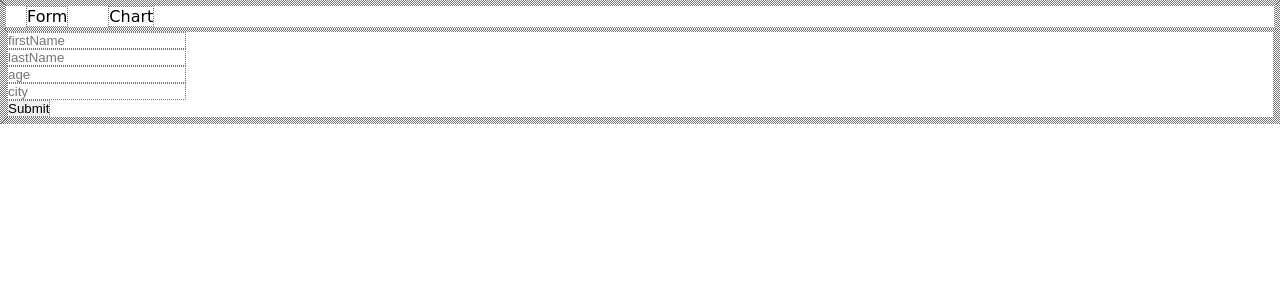
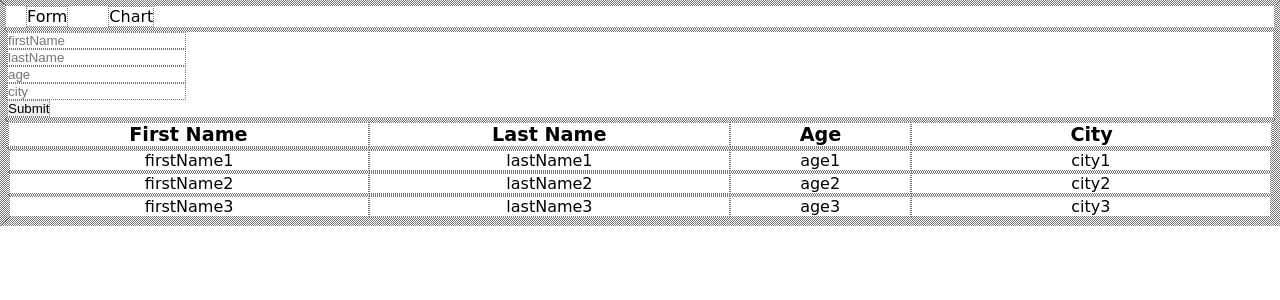
Before and after one commit to Alireza1376rahmani/ariana-task, a React (Create React App) app: page / in a window 1280 px wide. Shown: the top 300 px of the page. Built offline with nearby package versions, Linux system fonts and the light colour scheme; the HTML template or start-up script is replaced by a standard one.

Commit message:
chart component created and recieves data from redux successfully

```diff
--- a/package.json
+++ b/package.json
@@ -7,6 +7,7 @@
     "@testing-library/jest-dom": "^5.11.4",
     "@testing-library/react": "^11.1.0",
     "@testing-library/user-event": "^12.1.10",
+    "highcharts": "^9.3.1",
     "react": "^17.0.2",
     "react-dom": "^17.0.2",
     "react-redux": "^7.2.6",
--- a/src/App.css
+++ b/src/App.css
@@ -16,6 +16,26 @@ body{
     margin: 0px 20px;
 }
 
-form input {
+#form form input {
     display: block;
 }
+
+#chart .header.row{
+    font-weight: bold;
+    font-size: larger;
+}
+
+#chart .row{
+    display: flex;
+    text-align: center;
+}
+
+#chart .row .fname,
+#chart .row .lname,
+#chart .row .city{
+    flex: 2;
+}
+
+#chart .row .age{
+    flex: 1;
+}
--- a/src/App.js
+++ b/src/App.js
@@ -9,7 +9,7 @@ function App() {
         <Header/>
         <div className="container">
             <Form/>
-            {/* <Chart/> */}
+            <Chart/>
         </div>
     </div>
   );
--- a/src/components/Chart.js
+++ b/src/components/Chart.js
@@ -1,7 +1,48 @@
 import React, { useEffect } from "react";
+import { connect } from "react-redux";
 
-function Chart() {
-	return <div className="chart">my chart</div>;
+function Chart(props) {
+
+
+useEffect(()=>{
+    console.log("chart component")
+    console.log(props)
+
+})
+
+
+	return (
+		<div id="chart" className="chart">
+			<div className="table">
+				<div className="header row">
+					<div className="fname">First Name</div>
+					<div className="lname">Last Name</div>
+					<div className="age">Age</div>
+					<div className="city">City</div>
+				</div>
+				<div className="data">
+					{props.persons ? (
+						props.persons.map((person) => (
+							<div className="row">
+								<div className="fname">{person.firstName}</div>
+								<div className="lname">{person.lastName}</div>
+								<div className="age">{person.age}</div>
+								<div className="city">{person.city}</div>
+							</div>
+						))
+					) : (
+						<div>There is no data ... </div>
+					)}
+				</div>
+			</div>
+		</div>
+	);
 }
 
-export default Chart;
+function mapStateToProps(state) {
+	return {
+		persons: state.person.persons,
+	};
+}
+
+export default connect(mapStateToProps, null)(Chart);
--- a/src/components/Form.js
+++ b/src/components/Form.js
@@ -32,7 +32,7 @@ function Form(props) {
 	}
 
 	return (
-		<div className="form">
+		<div id="form" className="form">
 			<form action="/" onSubmit={submitHandler}>
 				<input
 					type="text"
--- a/src/store/reducers/Person.js
+++ b/src/store/reducers/Person.js
@@ -1,6 +1,27 @@
 import { createSlice } from "@reduxjs/toolkit";
 
-const initialState = [];
+const initialState = {
+	persons: [
+		{
+			firstName: "firstName1",
+			lastName: "lastName1",
+			age: "age1",
+			city: "city1",
+		},
+		{
+			firstName: "firstName2",
+			lastName: "lastName2",
+			age: "age2",
+			city: "city2",
+		},
+		{
+			firstName: "firstName3",
+			lastName: "lastName3",
+			age: "age3",
+			city: "city3",
+		},
+	],
+};
 
 const personSlice = createSlice({
 	name: "person",
@@ -8,10 +29,14 @@ const personSlice = createSlice({
 	reducers: {
 		addPerson: (state, action) => {
             console.log("from addPerson in reducer :"+action.payload)
-			state.push(action.payload);
+            console.log(action.payload)
+			state.persons.push(action.payload);
+            console.log("after push")
+            console.log(state.data)
 		},
 		editPerson: (state, action) => {
             console.log("from editPerson in reducer :" + action.payload);
+            console.log(action.payload);
         },
 	},
 });
```
Also changed, not shown: 1 other file (tests, documents, lock files or other folders).
